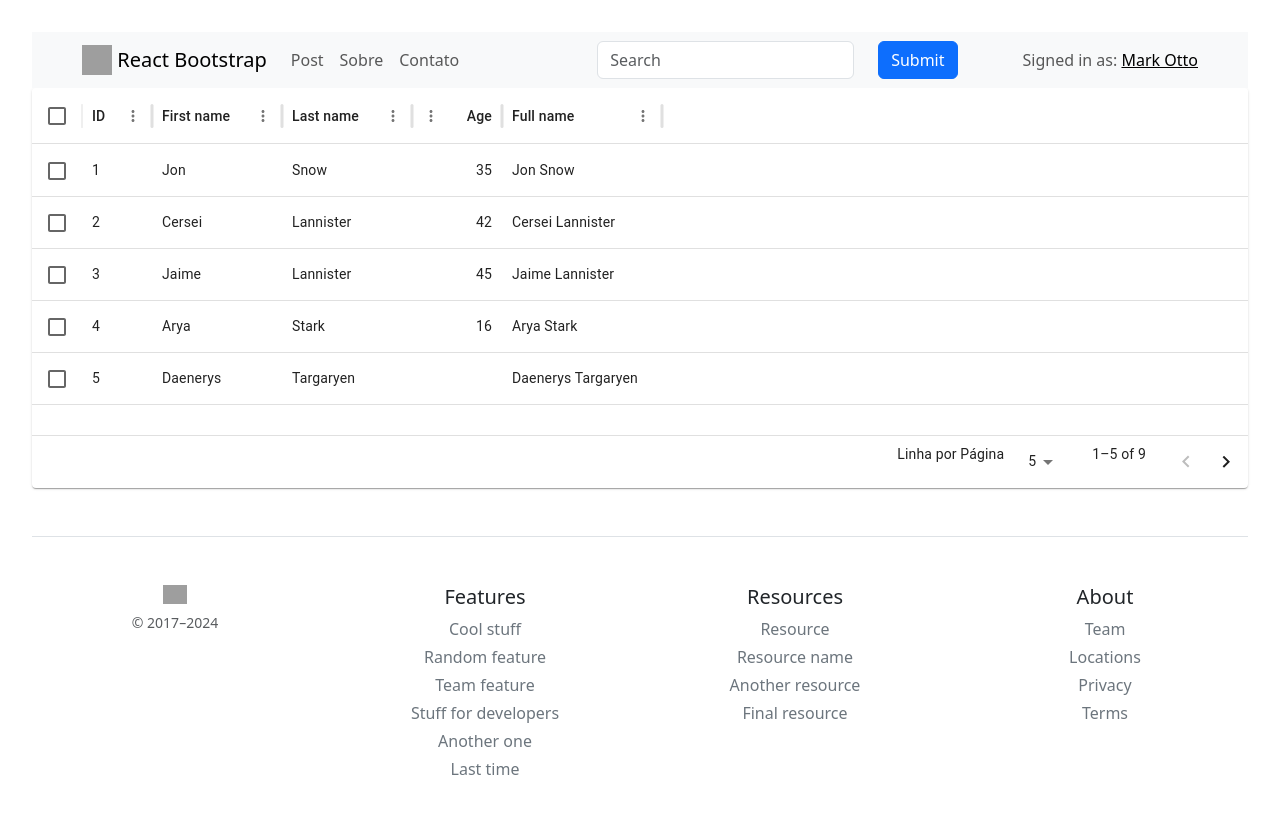
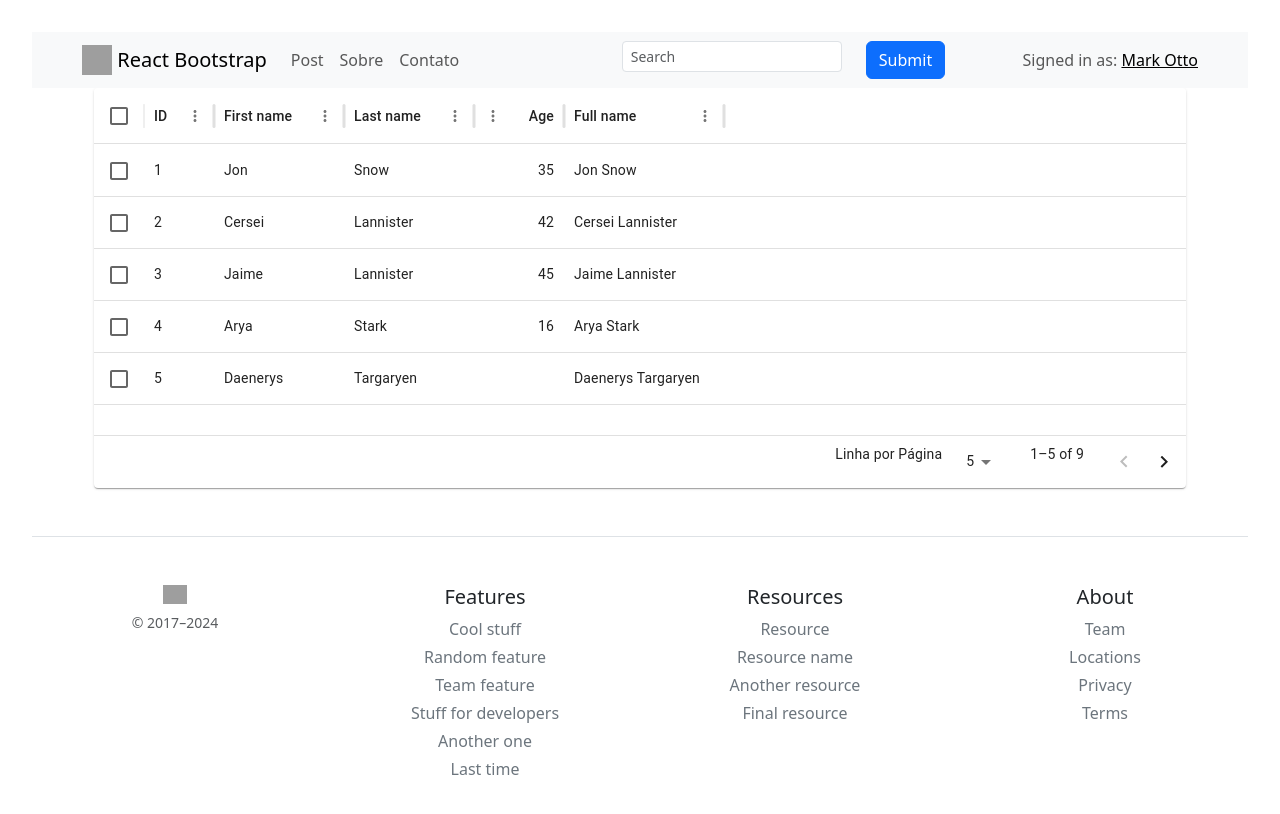
Before and after one commit to Gustavo1701/react-post-app, a React (Vite) app: page /home in a window 1280 px wide. Shown: the top 814 px of the page. Built offline with nearby package versions, Linux system fonts and the light colour scheme; grey boxes are pictures that could not be loaded.

Commit message:
Adicionando o Oultlat para as paginas fora do login

```diff
--- a/src/components/header/Header.jsx
+++ b/src/components/header/Header.jsx
@@ -19,7 +19,7 @@ export const Header = () => {
 
                     <Navbar.Collapse id="basic-navbar-nav">
                         <Nav className="me-auto">
-                            <Nav.Link href="/cadastro">Post</Nav.Link>
+                            <Nav.Link href="/post">Post</Nav.Link>
                             <Nav.Link href="/sobre">Sobre</Nav.Link>
                             <Nav.Link href="/contato">Contato</Nav.Link>
                         </Nav>
@@ -30,6 +30,7 @@ export const Header = () => {
                             <Row>
                                 <Col xs="auto">
                                     <Form.Control
+                                        size='sm'
                                         type="text"
                                         placeholder="Search"
                                         className=" mr-sm-2"
--- /dev/null
+++ b/src/components/layout/Layout.jsx
@@ -0,0 +1,19 @@
+import { Container } from "react-bootstrap";
+import { Footer } from "../footer/Footer";
+import { Header } from "../header/Header";
+import { Outlet } from "react-router-dom";
+
+const Layout = () => {
+    return (
+        <>
+            <Header/>
+                <Container>
+                    {/* O outlet */}
+                    <Outlet/>
+                </Container>
+            <Footer/>
+        </>
+     );
+}
+
+export default Layout;
--- a/src/main.jsx
+++ b/src/main.jsx
@@ -15,12 +15,16 @@ import Contato from './pages/contato/Contato.jsx';
 import Sobre from './pages/sobre/Sobre.jsx';
 
 import 'bootstrap/dist/css/bootstrap.min.css';
+import Layout from './components/layout/Layout.jsx';
 
 const router = createBrowserRouter([
   {
     path: "/",
     element: <Login />,
   },
+  {
+    element: <Layout/>,
+    children:[
       {
         path: "/home",
         element: <Home />,
@@ -37,6 +41,8 @@ const router = createBrowserRouter([
         path: "/sobre",
         element: <Sobre/>
       }
+    ]
+  }
 
 ]);
 
--- a/src/pages/home/Home.jsx
+++ b/src/pages/home/Home.jsx
@@ -1,3 +1,4 @@
+import { Container } from "react-bootstrap";
 import { Footer } from "../../components/footer/Footer";
 import { Header } from "../../components/header/Header";
 import Table from "../../components/table/Table";
@@ -6,9 +7,11 @@ import Table from "../../components/table/Table";
 const Home = () => {
     return (
         <>
-            <Header />
-            <Table />
-            <Footer />
+            <Container>
+                <Table />
+            </Container>
+
+
         </>
     );
 }
```
Lines whose indentation alone changed are shown as unchanged.
